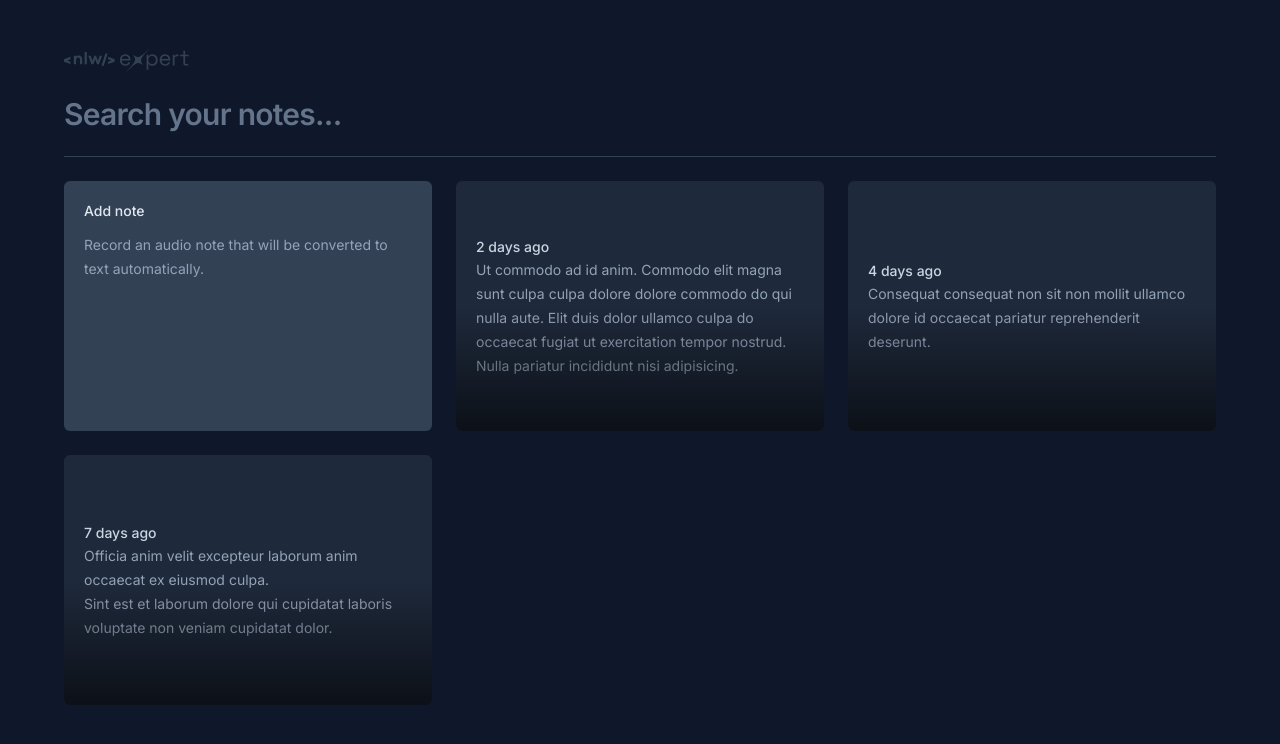
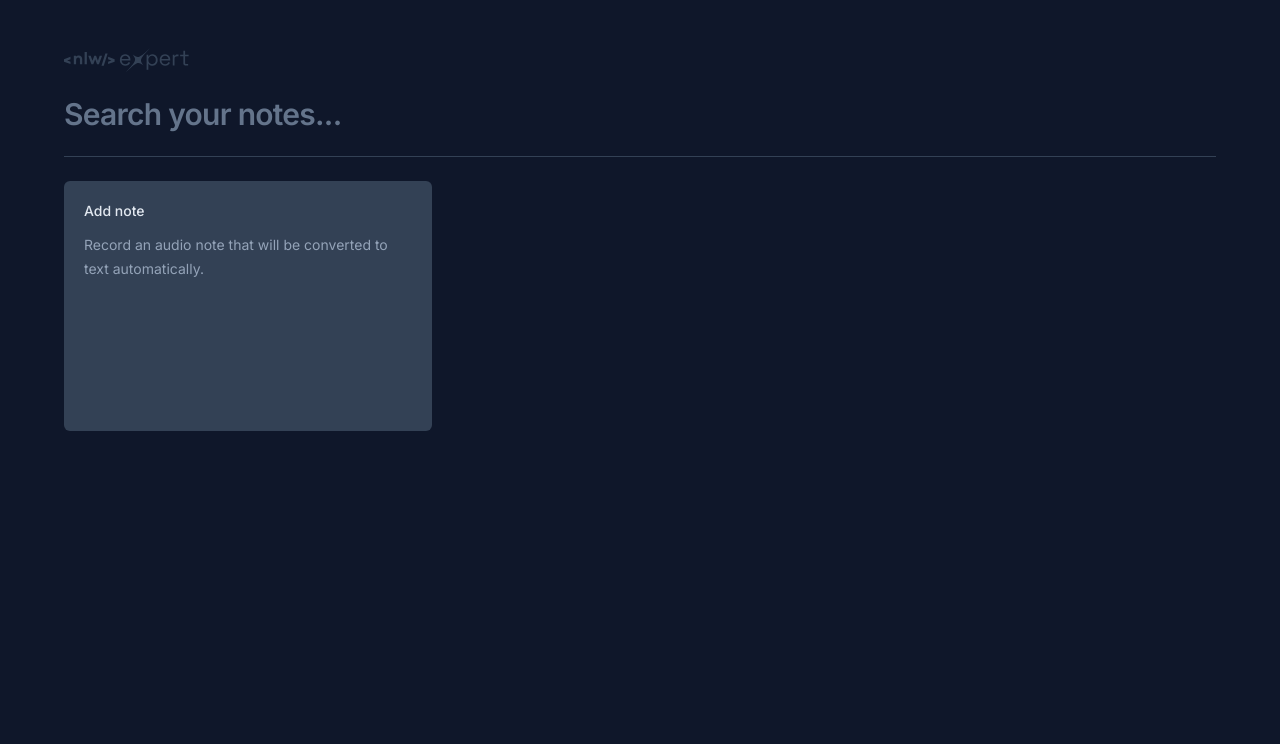
Before and after one commit to guibafica/nlw_expert_notes, a React (Vite) app: page / in a window 1280 px wide. Shown: the top 744 px of the page. Built offline with nearby package versions, Linux system fonts and the light colour scheme.

Commit message:
Create onNoteCreated function

```diff
--- a/src/app.tsx
+++ b/src/app.tsx
@@ -1,11 +1,26 @@
-import { NoteCard } from "./components/note-card";
+import { useCallback, useState } from "react";
+
+import { NoteCard, INoteCardProps } from "./components/note-card";
 import { NewNoteCard } from "./components/new-note-card";
-
-import { notesFakeData } from "./utils/notesFakeData";
 
 import logo from "./assets/logo-nlw-expert.svg";
 
 export function App() {
+  const [notes, setNotes] = useState<INoteCardProps[]>([]);
+
+  const onNoteCreated = useCallback(
+    (content: string) => {
+      const newNote = {
+        id: Math.random(),
+        date: new Date(),
+        body: [content],
+      };
+
+      setNotes([newNote, ...notes]);
+    },
+    [notes]
+  );
+
   return (
     <div className="mx-auto max-w-6xl my-12 space-y-6">
       <img src={logo} alt="NLW Expert" />
@@ -21,13 +36,14 @@ export function App() {
       <div className="h-px bg-slate-700" />
 
       <div className="grid grid-cols-3 gap-6 auto-rows-[250px]">
-        <NewNoteCard />
+        <NewNoteCard onNoteCreated={onNoteCreated} />
 
-        {notesFakeData.map((fakeData) => (
+        {notes.map((currentNote, currentNoteIndex) => (
           <NoteCard
             key={Math.random()}
-            date={fakeData.date}
-            body={fakeData.body}
+            id={currentNoteIndex}
+            date={currentNote.date}
+            body={currentNote.body}
           />
         ))}
       </div>
--- a/src/components/new-note-card.tsx
+++ b/src/components/new-note-card.tsx
@@ -3,7 +3,11 @@ import * as Dialog from "@radix-ui/react-dialog";
 import { X } from "lucide-react";
 import { toast } from "sonner";
 
-export function NewNoteCard() {
+interface INewNoteCardProps {
+  onNoteCreated: (content: string) => void;
+}
+
+export function NewNoteCard({ onNoteCreated }: INewNoteCardProps) {
   const [shouldShowOnboarding, setShouldShowOnboarding] = useState(true);
   const [content, setContent] = useState("");
 
@@ -24,9 +28,11 @@ export function NewNoteCard() {
     (event: FormEvent) => {
       event.preventDefault();
 
+      onNoteCreated(content);
+
       toast.success("Note created successfully!");
     },
-    [content]
+    [content, onNoteCreated]
   );
 
   return (
--- a/src/components/note-card.tsx
+++ b/src/components/note-card.tsx
@@ -3,6 +3,7 @@ import { formatDistanceToNow } from "date-fns";
 import { X } from "lucide-react";
 
 export interface INoteCardProps {
+  id: number;
   date: Date;
   body: string[];
 }
--- a/src/utils/notesFakeData.ts
+++ b/src/utils/notesFakeData.ts
@@ -4,18 +4,21 @@ import { INoteCardProps } from "../components/note-card";
 
 export const notesFakeData: INoteCardProps[] = [
   {
+    id: 1,
     date: subDays(new Date(), 2),
     body: [
       "Ut commodo ad id anim. Commodo elit magna sunt culpa culpa dolore dolore commodo do qui nulla aute. Elit duis dolor ullamco culpa do occaecat fugiat ut exercitation tempor nostrud. Nulla pariatur incididunt nisi adipisicing.",
     ],
   },
   {
+    id: 2,
     date: subDays(new Date(), 4),
     body: [
       "Consequat consequat non sit non mollit ullamco dolore id occaecat pariatur reprehenderit deserunt.",
     ],
   },
   {
+    id: 3,
     date: subDays(new Date(), 7),
     body: [
       "Officia anim velit excepteur laborum anim occaecat ex eiusmod culpa.",
```
